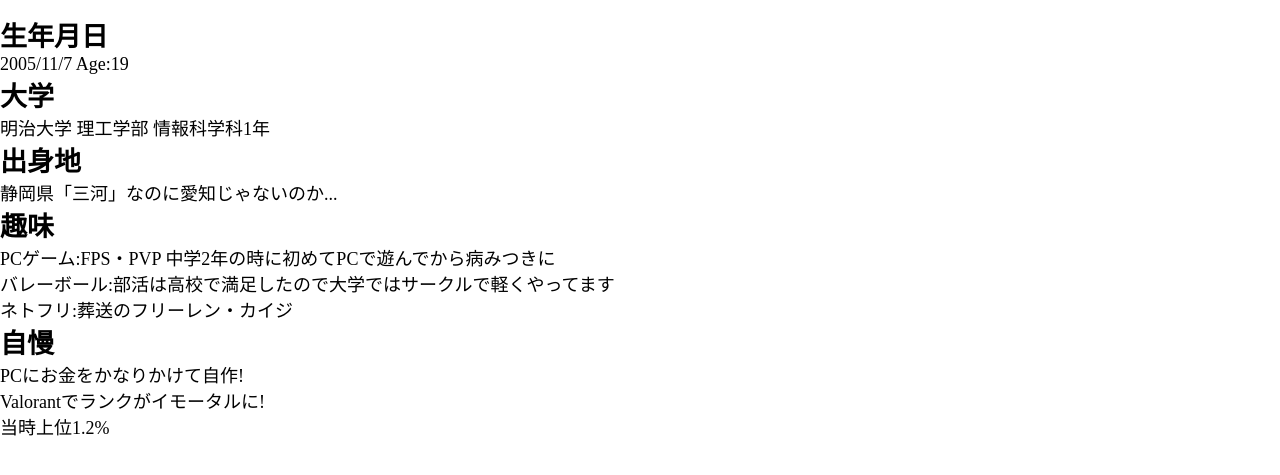
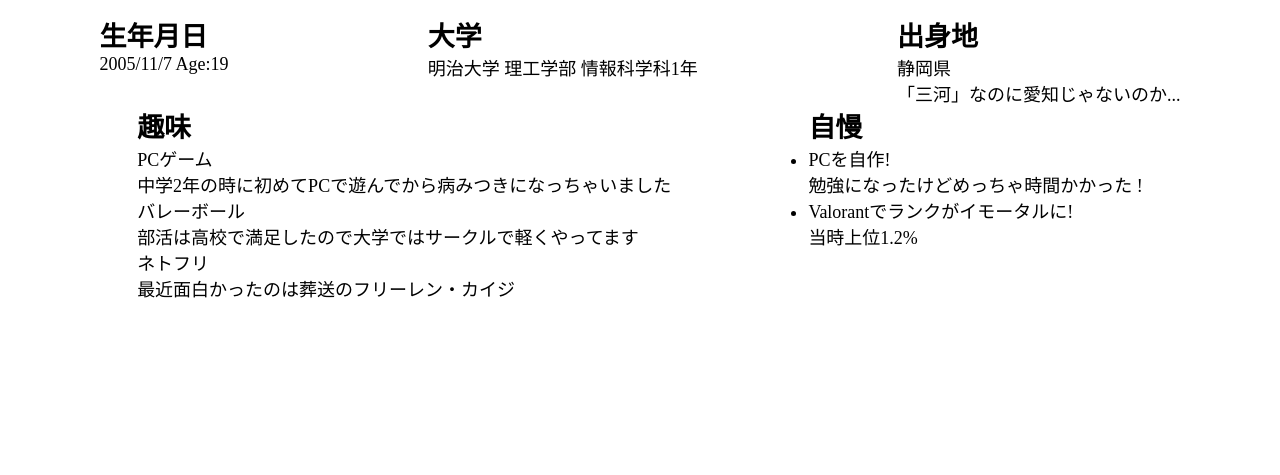
Before and after one commit to aniosu/my-portoforio, a plain HTML site: page index.html in a window 1280 px wide. Shown: the part 49-524 px from the top of the page. Drawn offline with Linux system fonts and the light colour scheme; some packages are replaced by stand-ins of ours.

Commit message:
少し変更

```diff
--- a/index.html
+++ b/index.html
@@ -11,7 +11,7 @@
   <body>
     <h1 id="myname">三河洋翔</h1>
     <img src="" alt="" id="kao" />
-    <span class="infomation">
+    <div class="infomation1">
       <div class="items">
         <h2 id="birthday" class="h2">生年月日</h2>
         <p class="p">2005/11/7 Age:19</p>
@@ -22,32 +22,46 @@
       </div>
       <div class="items">
         <h2 id="from" class="h2">出身地</h2>
-        <p class="p">静岡県<span class="comment">「三河」なのに愛知じゃないのか...</span></p>
+        <div class="p">静岡県</div>
+        <span class="comment">「三河」なのに愛知じゃないのか...</span>
       </div>
+    </div>
+    <div class="infomation2">
       <div class="items">
         <h2 id="hobby" class="h2">趣味</h2>
-        <p class="p">
-          <ul><li class="hobby_item1">PCゲーム:FPS・PVP <span class="comment">中学2年の時に初めてPCで遊んでから病みつきに</span></li>
-              <li class="hobbu_item2">バレーボール:<span class="comment">部活は高校で満足したので大学ではサークルで軽くやってます</span></li>
-              <li class="hobbu_item3">ネトフリ:葬送のフリーレン・カイジ<span class="comment"></span></li>
-          </ul>
-        </p>
+        <div class="p">
+          <div>
+            <div class="bobby_item1">PCゲーム</div>
+            <span class="comment"
+              >中学2年の時に初めてPCで遊んでから病みつきになっちゃいました</span
+            >
+            <div class="hobby_item2">バレーボール</div>
+            <span class="comment"
+              >部活は高校で満足したので大学ではサークルで軽くやってます</span
+            >
+            <div class="hobby_item3">ネトフリ</div>
+            <span class="comment"
+              >最近面白かったのは葬送のフリーレン・カイジ</span
+            >
+          </div>
+        </div>
       </div>
       <div class="items">
         <h2 id="ziman" class="h2">自慢</h2>
-        <p class="p">
+        <div class="p">
           <ul>
             <div class="boast_item">
-            <li>PCにお金をかなりかけて自作!</li>
-            <p class="comment"></p>
+              <li>PCを自作!</li>
+              <p class="comment">勉強になったけどめっちゃ時間かかった !</p>
             </div>
             <div>
               <li>Valorantでランクがイモータルに!</li>
               <p class="comment">当時上位1.2%</p>
             </div>
-        </ul></p>
+          </ul>
         </div>
-    </span>
+      </div>
+    </div>
     <script src="main.js"></script>
   </body>
 </html>
--- a/style.css
+++ b/style.css
@@ -1,5 +1,15 @@
-.infomation {
+.infomation1 {
+  justify-content: space-around;
   display: flex;
-  flex-direction: column;
+  flex-direction: row;
   font-size: large;
+  margin: auto;
+  flex-wrap: wrap;
 }
+.infomation2 {
+  justify-content: space-evenly;
+  display: flex;
+  flex-direction: row;
+  font-size: large;
+  flex-wrap: wrap;
+}
```
Lines whose indentation alone changed are shown as unchanged.
